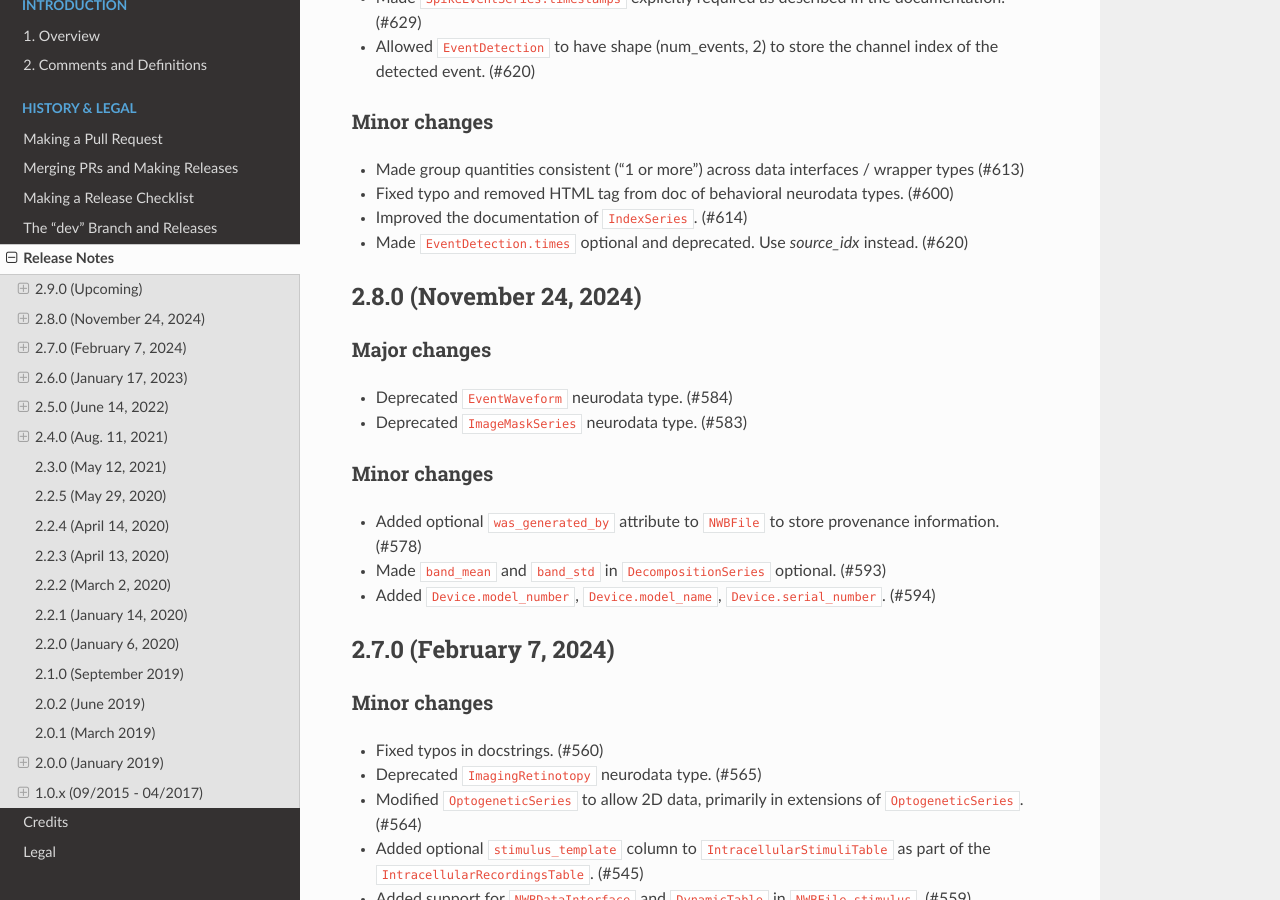
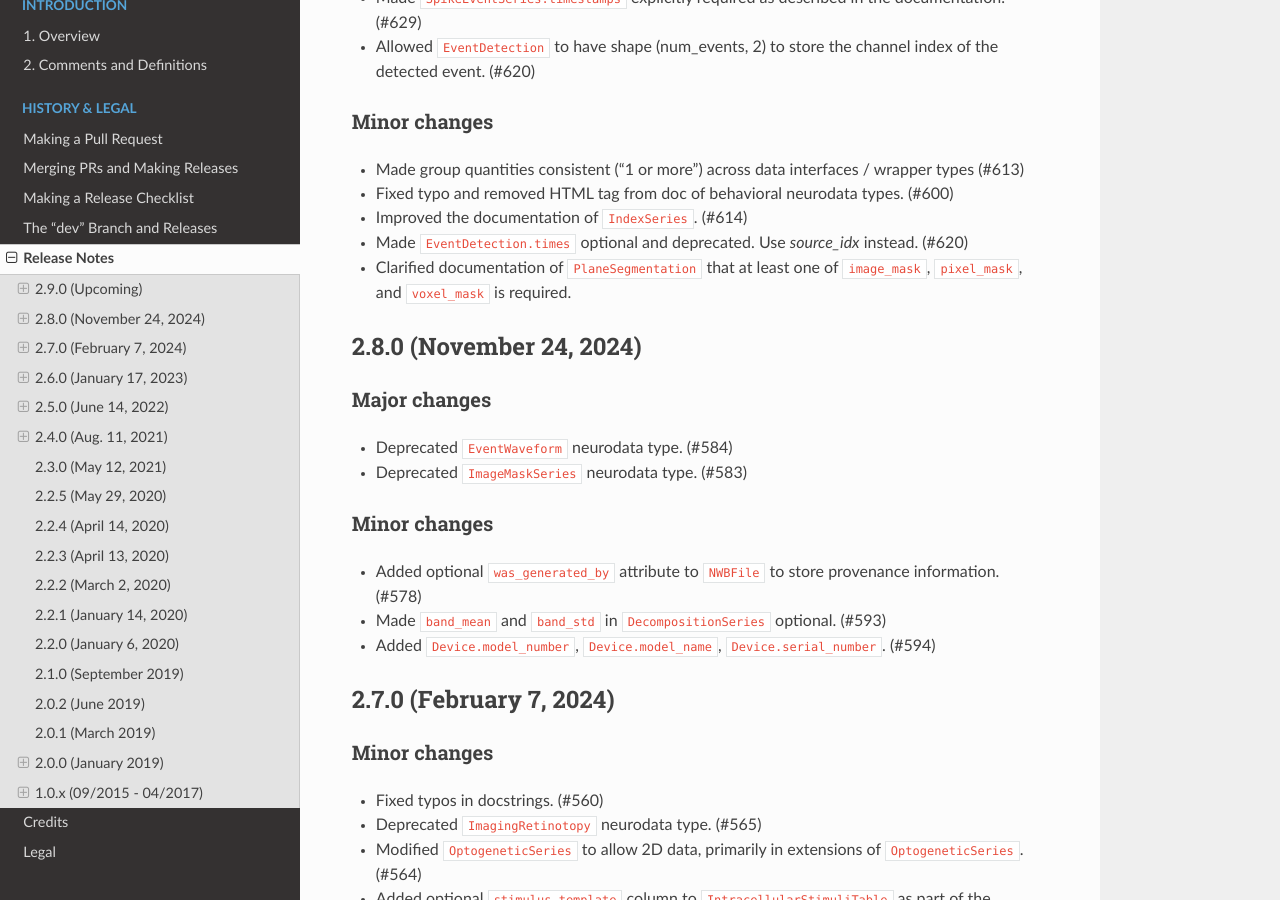
Before and after one commit to NeurodataWithoutBorders/nwb-schema, a Sphinx documentation site: the page built from docs/format/source/format_release_notes.rst, in a window 1280 px wide and 900 px high, scrolled down 650 px. Built offline with Sphinx 7.4.7 and the Read the Docs theme 3.1.0, drawn with Linux system fonts in a browser that asks for light colours.

Commit message:
Update format_release_notes.rst

```diff
--- a/docs/format/source/format_release_notes.rst
+++ b/docs/format/source/format_release_notes.rst
@@ -30,6 +30,7 @@ Minor changes
 - Fixed typo and removed HTML tag from doc of behavioral neurodata types. (#600)
 - Improved the documentation of ``IndexSeries``. (#614)
 - Made ``EventDetection.times`` optional and deprecated. Use `source_idx` instead. (#620)
+- Clarified documentation of ``PlaneSegmentation`` that at least one of ``image_mask``, ``pixel_mask``, and ``voxel_mask`` is required.
 
 2.8.0 (November 24, 2024)
 -------------------------
```
